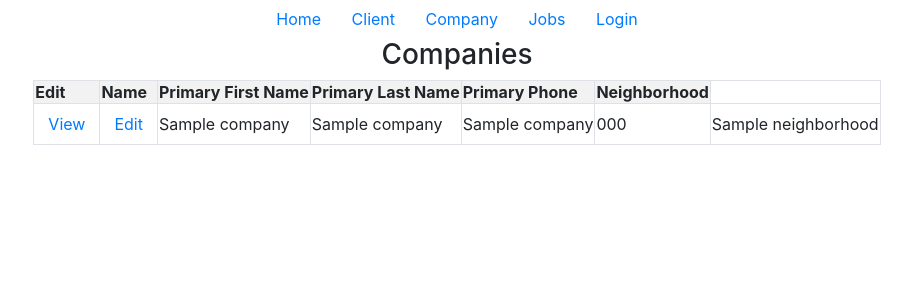
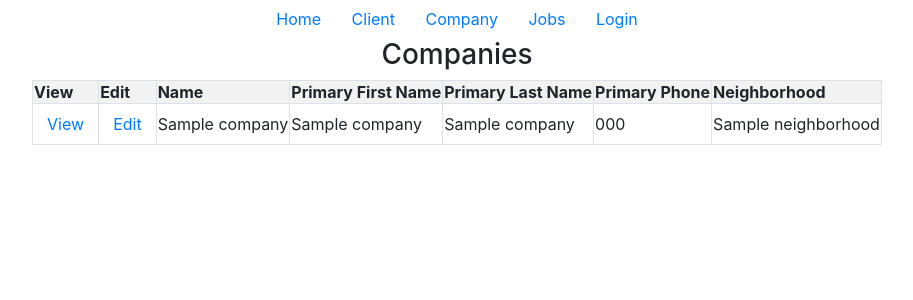
Before and after one commit to StiensB/BeaconOfHope, a Django app: template beaconofhopeapp/templates/company/company.html in a window 1280 px wide. Shown: the top 300 px of the page, without its empty margins (183-1096 px from the left). Run offline with Django 3.2, Linux system fonts and the light colour scheme; the template is opened without the code that fills it: most values are stand-ins (such as "Sample title", 1, 10 or a date in 2020); some libraries are stand-ins or nearby versions.

Commit message:
added View column

```diff
--- a/beaconofhopeapp/templates/company/company.html
+++ b/beaconofhopeapp/templates/company/company.html
@@ -6,6 +6,7 @@
     <div style="display: inline-block">
         {% if allCompanies %}
         <table class="table-bordered table-striped">
+            <th>View</th>
             <th>Edit</th>
             <th>Name</th>
             <th>Primary First Name</th>
```
